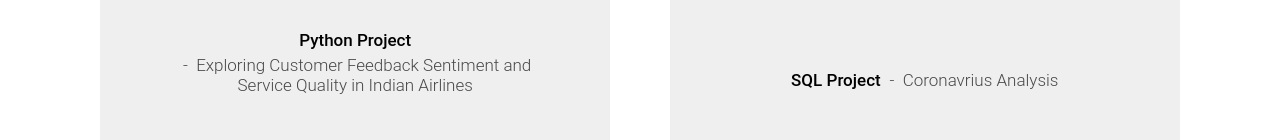
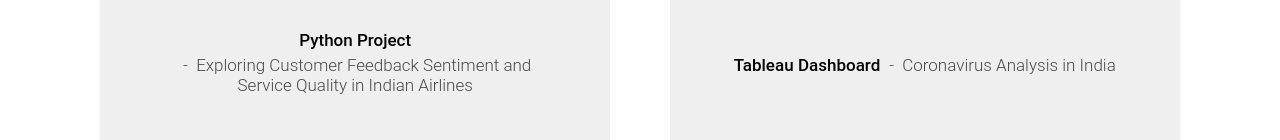
Before and after one commit to Kanak-Joshi11/Kanak-Joshi11.github.io, a plain HTML site: page blog.html in a window 1280 px wide. Shown: the part 887-1027 px from the top of the page. Drawn offline with Linux system fonts and the light colour scheme.

Commit message:
initial commit

```diff
--- a/blog.html
+++ b/blog.html
@@ -132,17 +132,17 @@
                     <div class="item-folio">
                         <div class="item-folio__thumb">
                             <!-- <a href="images/portfolio/gallery/g-woodcraft.jpg" class="thumb-link" title="Woodcraft" data-size="1050x700"> -->
-                                <img src="images/woodcraft.jpg"
+                                <img src="images\woodcraft.jpg"
                                      srcset="images/woodcraft.jpg 1x, images/woodcraft@2x.jpg 2x" alt="">
                             </a>
-                            <!-- <a href="https://www.behance.net/" class="item-folio__project-link" title="Project link" target="_blank"></a> -->
+                            <a href="https://github.com/Kanak-Joshi11/Tableau-Dashboard-Coronavirus-Analysis-in-India" class="item-folio__project-link" title="Project link" target="_blank"></a>
                         </div>
                         <div class="item-folio__text">
                             <h4 class="item-folio__title">
-                                SQL Project
+                                Tableau Dashboard
                             </h4>
                             <p class="item-folio__cat">
-                                Coronavrius Analysis
+                                Coronavirus Analysis in India
                             </p>
                         </div>
                         <div class="item-folio__caption">
```
Also changed, not shown: images/dashboard.animate.jpg (added), images/woodcraft.avif (added), images/woodcraft.jpg, images/woodcraft.png (added), images/woodcraft@2x.jpg.
